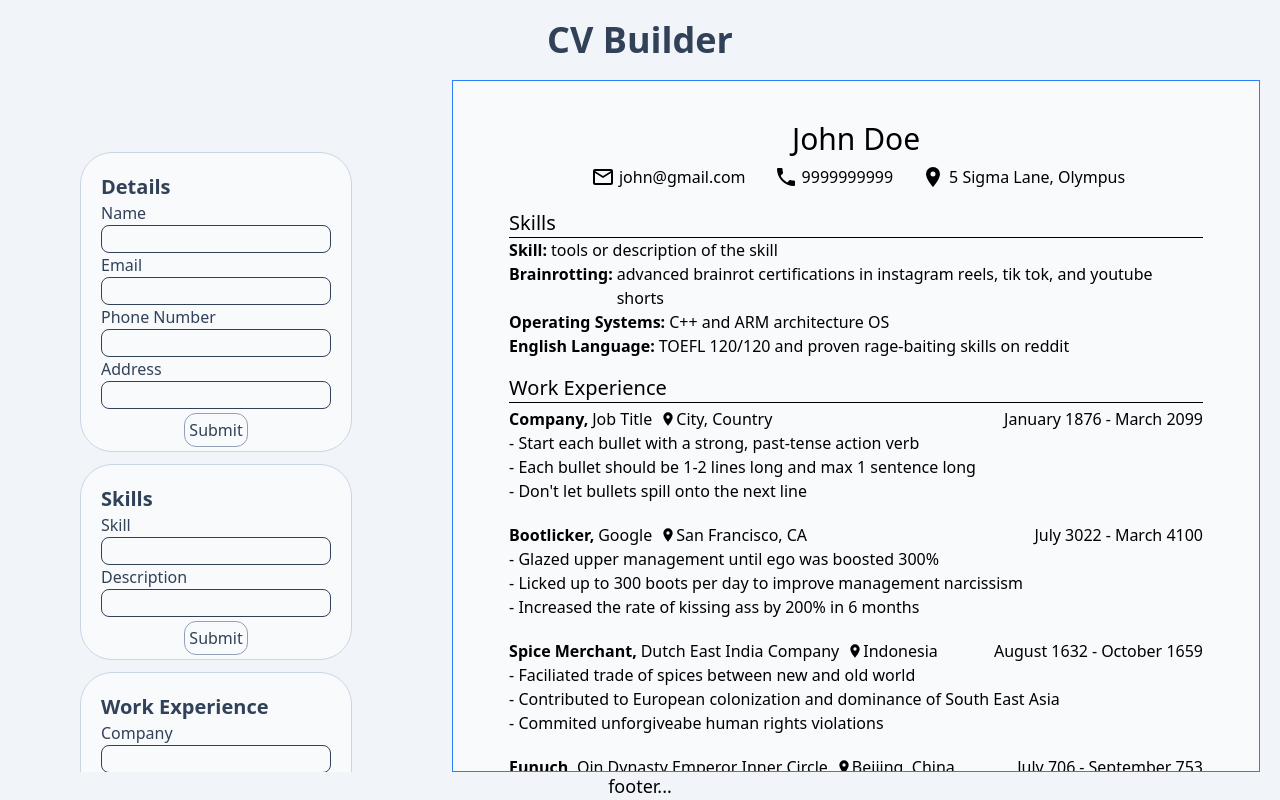
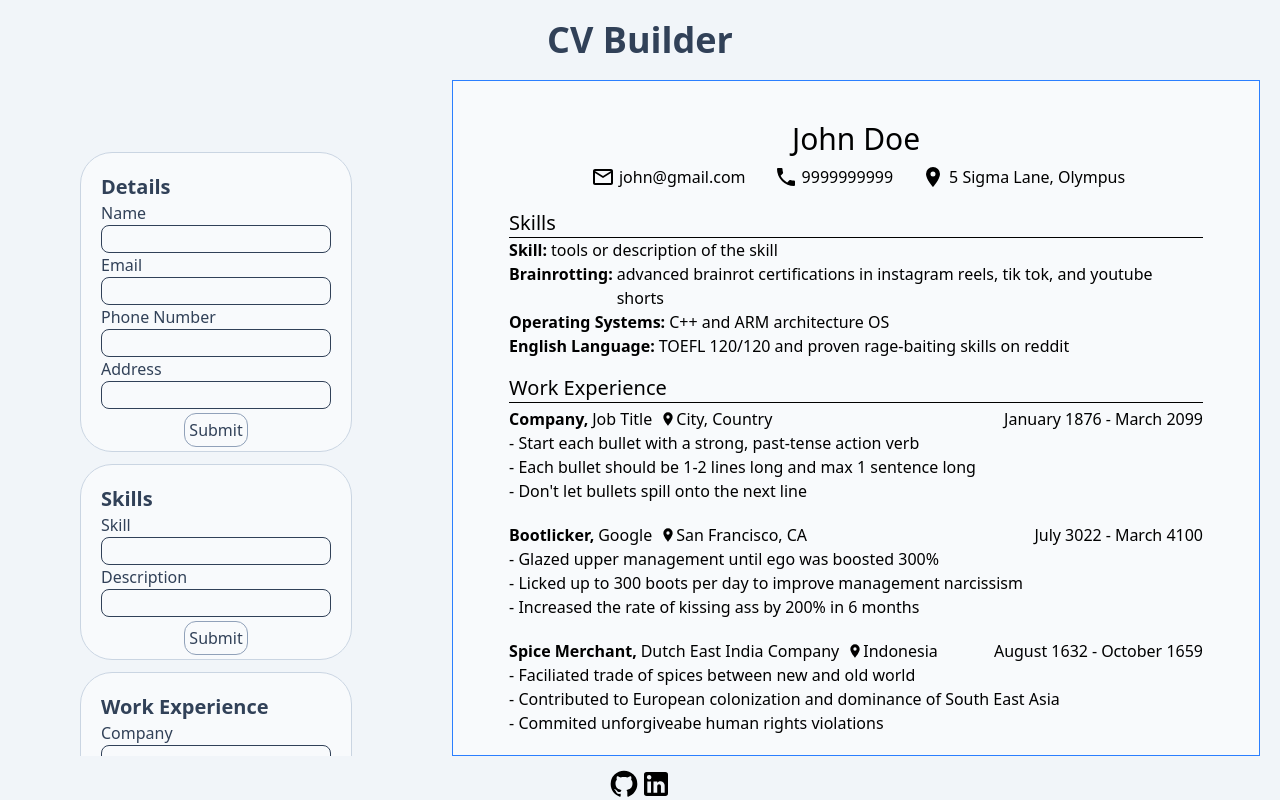
Before and after one commit to yskim308/cvApp, a React (Vite) app: page / in a window 1280 px wide. Built offline with nearby package versions, Linux system fonts and the light colour scheme.

Commit message:
create footer

```diff
--- a/src/App.tsx
+++ b/src/App.tsx
@@ -189,8 +189,16 @@ function App() {
           />
         </div>
       </div>
-      <div className="text-lg flex justify-center">
-        <p>footer...</p>
+      <div className="text-lg flex justify-center mt-3">
+        <a href="https://github.com/yskim308" target="none">
+          <img className="w-8" src="/github.svg" />
+        </a>
+        <a
+          href="https://www.linkedin.com/in/young-seo-kim-464b11220/"
+          target="none"
+        >
+          <img className="w-8" src="/linkedin.svg" />
+        </a>
       </div>
     </div>
   );
```
Also changed, not shown: public/github.svg (added), public/linkedin.svg (added).
